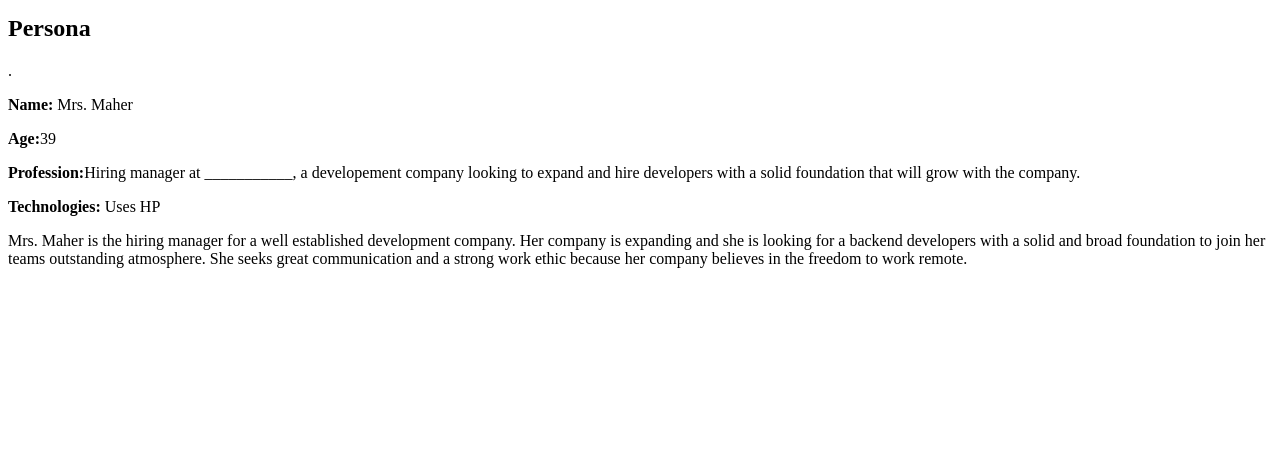
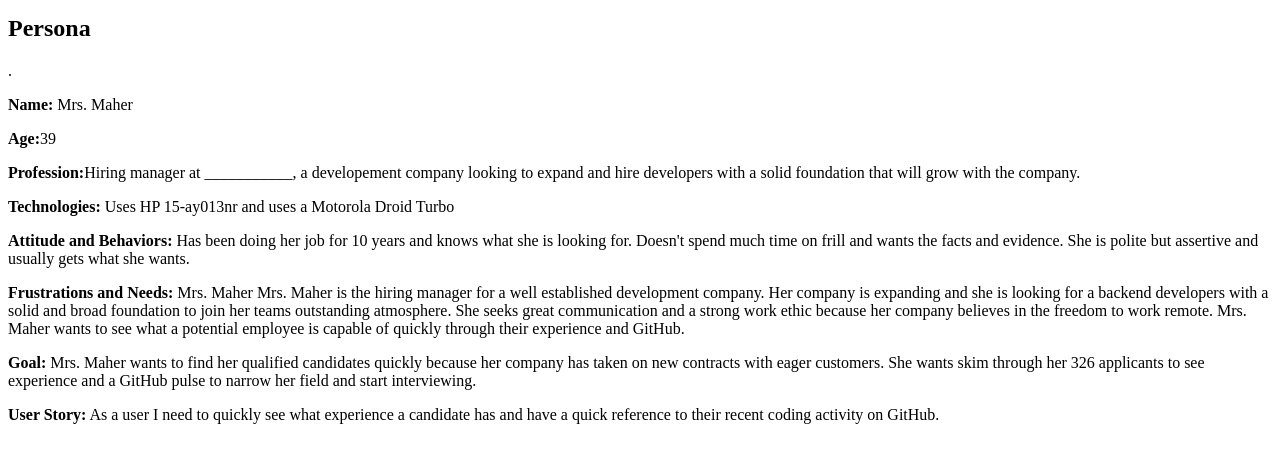
Before and after one commit to mdavid50/pwp, a PHP site: page /milestone-1.php in a window 1280 px wide. Shown: the part 158-621 px from the top of the page. Run offline with PHP 8.4, Linux system fonts and the light colour scheme.

Commit message:
added to persona starting at attitude and behaviors

```diff
--- a/public_html/documentation/milestone-1.php
+++ b/public_html/documentation/milestone-1.php
@@ -24,11 +24,26 @@
 		<p><strong> Profession:</strong>Hiring manager at ___________, a developement company looking to expand
 		and hire developers with a solid foundation that will grow with the company.</p>
 
-		<p><strong>Technologies:</strong> Uses HP</p>
+		<p><strong>Technologies:</strong> Uses HP 15-ay013nr and uses a Motorola Droid Turbo</p>
 
-		<p>Mrs. Maher is the hiring manager for a well established development company. Her company is expanding and
-			she is looking for a backend developers with a solid and broad foundation to join her teams outstanding
-			atmosphere. She seeks great communication and a strong work ethic because her company believes in the
-			freedom to work remote.</p>
+		<p><strong>Attitude and Behaviors:</strong> Has been doing her job for 10 years and knows what she is looking for.
+		Doesn't spend much time on frill and wants the facts and evidence. She is polite but assertive and usually gets
+		what she wants.</p>
+
+		<p><strong>Frustrations and Needs:</strong> Mrs. Maher Mrs. Maher is the hiring manager for a well established
+			development company. Her company is expanding and she is looking for a backend developers with a solid and
+			broad foundation to join her teams outstanding atmosphere. She seeks great communication and a strong work
+			ethic because her company believes in the freedom to work remote. Mrs. Maher wants to see what a
+			potential employee is capable of quickly through their experience and GitHub.</p>
+
+		<p><strong>Goal:</strong> Mrs. Maher wants to find her qualified candidates quickly because her company has
+		taken on new contracts with eager customers. She wants skim through her 326 applicants to see experience and
+		a GitHub pulse to narrow her field and start interviewing.</p>
+
+		<p><strong>User Story:</strong> As a user I need to quickly see what experience a candidate has and
+		have a quick reference to their recent coding activity on GitHub.</p>
+
+
+		<p></p>
 	</body>
 </html>
```
